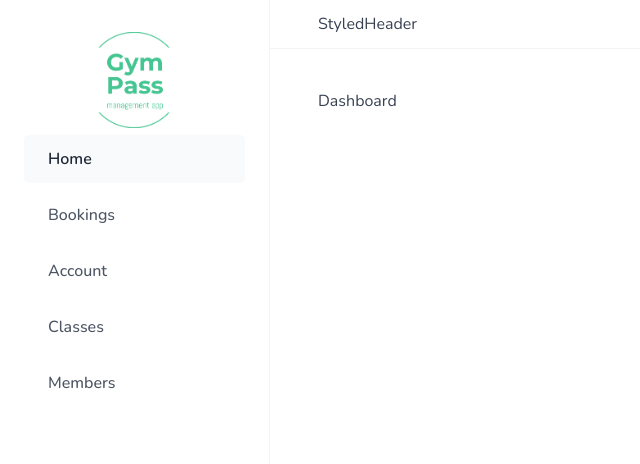
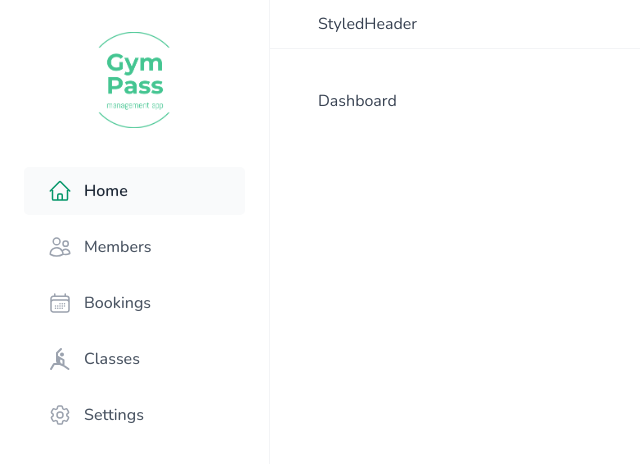
Before and after one commit to liviuschera/gym-pass, a React (Vite) app: page /dashboard in a window 1280 px wide. Shown: the top 464 px of the page, without its empty margins (0-640 px from the left). Built offline with nearby package versions, Linux system fonts and the light colour scheme.

Commit message:
add icons for navigation

```diff
--- a/package.json
+++ b/package.json
@@ -12,6 +12,7 @@
   "dependencies": {
     "react": "^18.2.0",
     "react-dom": "^18.2.0",
+    "react-icons": "^5.0.1",
     "react-router-dom": "^6.22.1",
     "styled-components": "^6.1.8"
   },
--- a/src/styles/GlobalStyles.js
+++ b/src/styles/GlobalStyles.js
@@ -5,15 +5,16 @@ const GlobalStyles = createGlobalStyle`
 /* inspired by https://tailwindcss.com/docs/customizing-colors */
 
 :root {
-  /* Indigo */
-  --color-brand-50: #eef2ff;
-  --color-brand-100: #e0e7ff;
-  --color-brand-200: #c7d2fe;
-  --color-brand-500: #6366f1;
-  --color-brand-600: #4f46e5;
-  --color-brand-700: #4338ca;
-  --color-brand-800: #3730a3;
-  --color-brand-900: #312e81;
+
+  /* Emerald */
+  --color-brand-50: #ecfdf5;
+  --color-brand-100: #d1fae5;
+  --color-brand-200: #a7f3d0;
+  --color-brand-500: #10b981;
+  --color-brand-600: #059669;
+  --color-brand-700: #047857;
+  --color-brand-800: #065f46;
+  --color-brand-900: #064e3b;
 
   /* Grey */
   --color-grey-0: #fff;
@@ -28,6 +29,7 @@ const GlobalStyles = createGlobalStyle`
   --color-grey-800: #1f2937;
   --color-grey-900: #111827;
 
+  /* Blue */
   --color-blue-100: #e0f2fe;
   --color-blue-700: #0369a1;
   --color-green-100: #dcfce7;
@@ -39,6 +41,7 @@ const GlobalStyles = createGlobalStyle`
   --color-indigo-100: #e0e7ff;
   --color-indigo-700: #4338ca;
 
+  /* Red */
   --color-red-100: #fee2e2;
   --color-red-700: #b91c1c;
   --color-red-800: #991b1b;
--- a/src/ui/MainNav.jsx
+++ b/src/ui/MainNav.jsx
@@ -1,5 +1,12 @@
 import { NavLink } from "react-router-dom";
 import styled from "styled-components";
+import {
+    HiOutlineHome,
+    HiOutlineCalendarDays,
+    HiOutlineCog6Tooth,
+    HiOutlineUsers,
+} from "react-icons/hi2";
+import { GrYoga } from "react-icons/gr";
 
 const NavList = styled.ul`
     display: flex;
@@ -52,19 +59,33 @@ function MainNav() {
         <nav>
             <NavList>
                 <li>
-                    <StyledNavLink to="/dashboard">Home</StyledNavLink>
+                    <StyledNavLink to="/dashboard">
+                        <HiOutlineHome />
+                        <span>Home</span>
+                    </StyledNavLink>
                 </li>
                 <li>
-                    <StyledNavLink to="/bookings">Bookings</StyledNavLink>
+                    <StyledNavLink to="/members">
+                        <HiOutlineUsers />
+                        <span>Members</span>
+                    </StyledNavLink>
                 </li>
                 <li>
-                    <StyledNavLink to="/account">Account</StyledNavLink>
+                    <StyledNavLink to="/bookings">
+                        <HiOutlineCalendarDays /> <span>Bookings</span>
+                    </StyledNavLink>
                 </li>
                 <li>
-                    <StyledNavLink to="/classes">Classes</StyledNavLink>
+                    <StyledNavLink to="/classes">
+                        <GrYoga />
+                        <span>Classes</span>
+                    </StyledNavLink>
                 </li>
                 <li>
-                    <StyledNavLink to="/members">Members</StyledNavLink>
+                    <StyledNavLink to="/settings">
+                        <HiOutlineCog6Tooth />
+                        <span>Settings</span>
+                    </StyledNavLink>
                 </li>
             </NavList>
         </nav>
--- a/src/ui/Sidebar.jsx
+++ b/src/ui/Sidebar.jsx
@@ -7,6 +7,9 @@ const StyledSidebar = styled.aside`
     background-color: var(--color-grey-0);
     padding: 3.2rem 2.4rem;
     border-right: 1px solid var(--color-grey-100);
+    display: flex;
+    flex-direction: column;
+    gap: 3.2rem;
 `;
 
 function Sidebar() {
```
Also changed, not shown: 1 other file (tests, documents, lock files or other folders).
